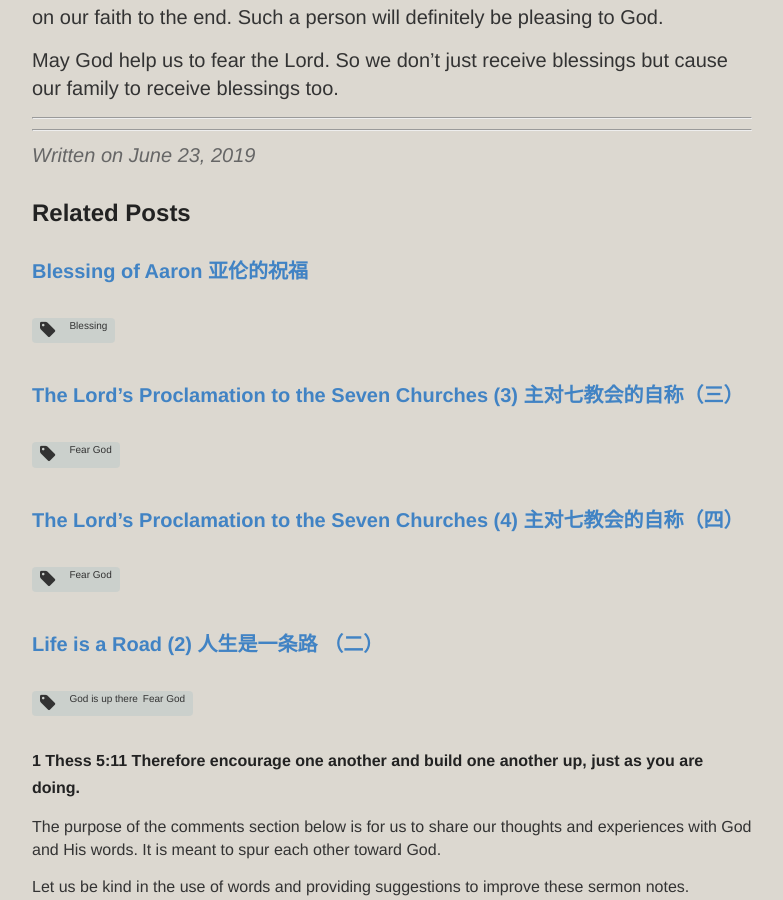
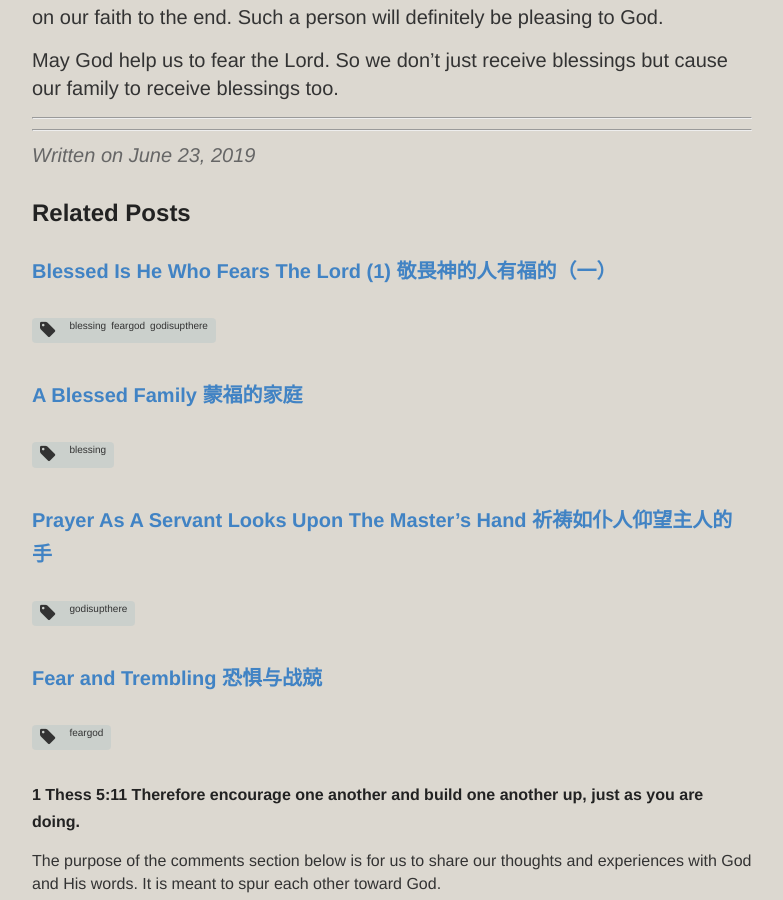
Before and after one commit to catchupTJC/catchuptjc.github.io, a Jekyll site: the page built from _posts/2019-06-23-Blessed Is He Who Fears The Lord (2).md, in a window 1280 px wide and 900 px high, scrolled down 6613 px. Shown: the whole window, without its empty margins (248-1031 px from the left). Built offline with Jekyll 4.4.1, drawn with Linux system fonts in a browser that asks for light colours; nearby versions of some CDN libraries; comment, search, counter and statistics services are not loaded; some of the changed text lies outside the part shown.

Commit message:
Update 2019-06-23-Blessed Is He Who Fears The Lord (2).md

```diff
--- a/_posts/2019-06-23-Blessed Is He Who Fears The Lord (2).md
+++ b/_posts/2019-06-23-Blessed Is He Who Fears The Lord (2).md
@@ -1,8 +1,8 @@
 ---
 layout: post
 title: Blessed Is He Who Fears The Lord (2) 敬畏神的人有福的（二）
-category: SpiritualMeeting(SG)2019
-tags: [Blessing,Fear God,God is up there]
+category: spiritualmeeting2019singapore
+tags: [blessing,feargod,godisupthere]
 hymns: [228,246]
 ---
 We know that blessed is he who fears the Lord. We also know the reasons why we should fear God.
```
